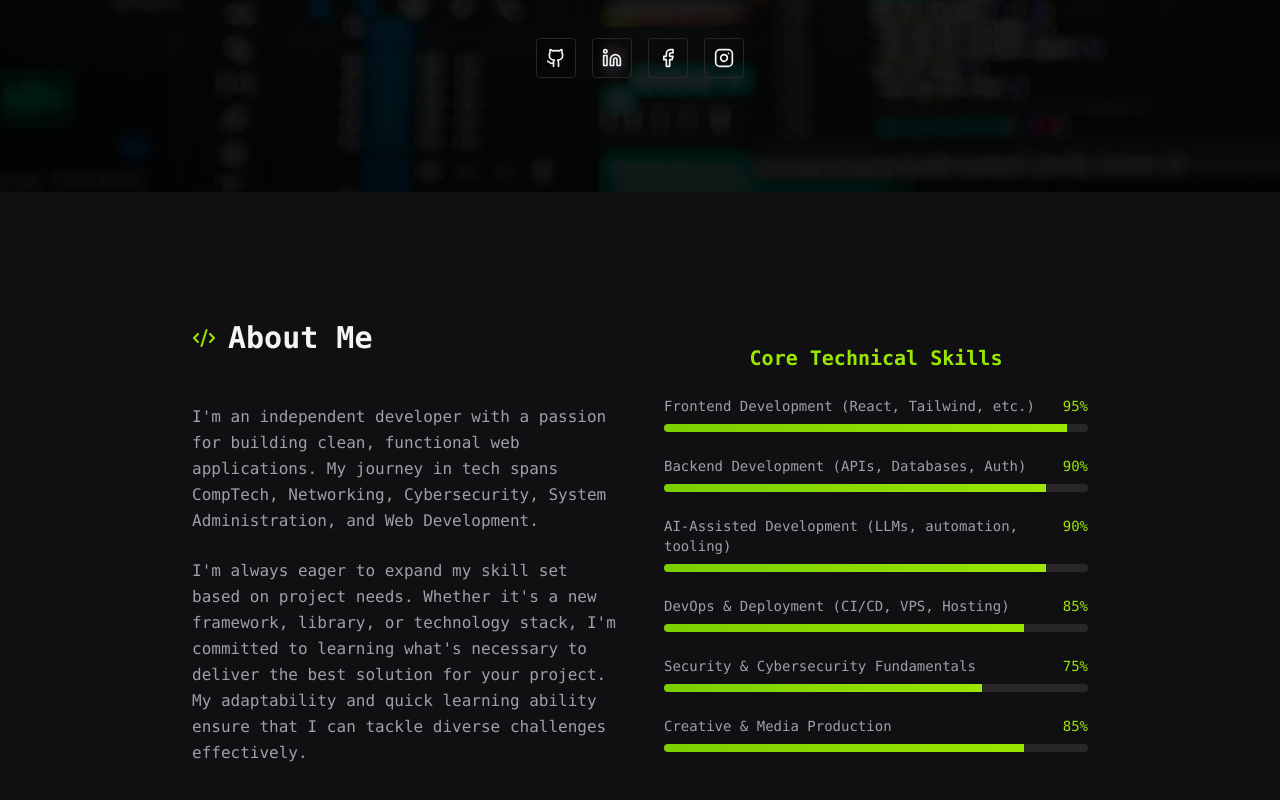
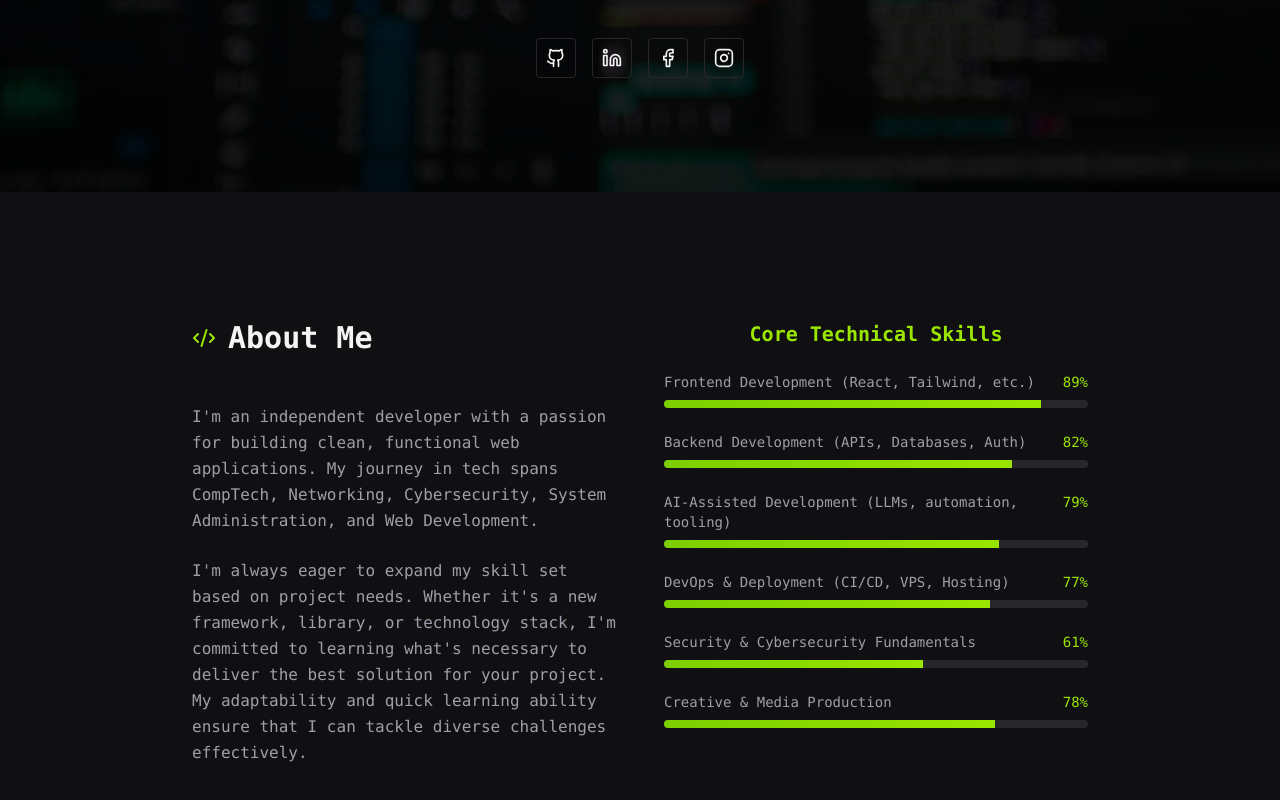
Before and after one commit to StenixDev/stenix.dev, a React (Vite) app: page / in a window 1280 px wide. Shown: the part 608-1408 px from the top of the page. Built offline with nearby package versions, Linux system fonts and the light colour scheme.

Commit message:
[sdev] - added motionjs

```diff
--- a/index.html
+++ b/index.html
@@ -4,7 +4,7 @@
     <meta charset="UTF-8" />
     <link rel="icon" type="image/svg+xml" href="/vite.svg" />
     <meta name="viewport" content="width=device-width, initial-scale=1.0" />
-    <title>stenix.dev</title>
+    <title>Your Personal Web Developer and Beyond</title>
   </head>
   <body>
     <div id="root"></div>
--- a/package.json
+++ b/package.json
@@ -13,6 +13,7 @@
     "@emailjs/browser": "^4.4.1",
     "@tailwindcss/vite": "^4.1.18",
     "lucide-react": "^0.563.0",
+    "motion": "^12.34.0",
     "react": "^19.2.0",
     "react-dom": "^19.2.0",
     "tailwindcss": "^4.1.18"
--- a/src/components/About.tsx
+++ b/src/components/About.tsx
@@ -1,5 +1,5 @@
 import { Code2 } from 'lucide-react';
-import { skills } from '../data/content';
+import Skills from './Skills';
 
 function About() {
   return (
@@ -28,26 +28,7 @@ function About() {
               ability ensure that I can tackle diverse challenges effectively.
             </p>
           </div>
-          <div>
-            <div className='flex justify-center mb-6'></div>
-            <h3 className='text-xl font-semibold mb-6 text-lime-400 text-center'>
-              Core Technical Skills
-            </h3>
-            {skills.map((skill, i) => (
-              <div key={i} className='mb-6'>
-                <div className='flex justify-between mb-2'>
-                  <span className='text-sm text-zinc-400'>{skill.name}</span>
-                  <span className='text-sm text-lime-400'>{skill.level}%</span>
-                </div>
-                <div className='h-2 bg-zinc-800 rounded-full overflow-hidden'>
-                  <div
-                    className='h-full bg-linear-to-r from-lime-500 to-lime-400 transition-all duration-1000'
-                    style={{ width: `${skill.level}%` }}
-                  ></div>
-                </div>
-              </div>
-            ))}
-          </div>
+          <Skills />
         </div>
       </div>
     </section>
--- a/src/components/Hero.tsx
+++ b/src/components/Hero.tsx
@@ -1,5 +1,6 @@
 import { Github, Linkedin, Facebook, Instagram, Plus } from 'lucide-react';
 import profile from '../assets/profile.png';
+import { motion } from 'motion/react'; // or "framer-motion"
 
 type HeroProps = {
   scrollToSection: (id: string) => void;
@@ -28,7 +29,12 @@ function Hero({ typeText, stephen, scrollToSection }: HeroProps) {
             {typeText}
           </div>
 
-          <p className='text-lg text-lime-400 mb-12 max-w-2xl '>
+          <motion.div
+            initial={{ opacity: 0 }}
+            animate={{ opacity: 1 }}
+            transition={{ duration: 1, ease: 'easeIn', delay: 3 }}
+          >
+            <p className='text-lg text-lime-400 mb-12 max-w-2xl  '>
               <img
                 src={profile}
                 alt='stenix'
@@ -36,7 +42,8 @@ function Hero({ typeText, stephen, scrollToSection }: HeroProps) {
                 className='float-left mr-4 mb-2 '
               />
               Independent developer crafting modern web experiences. Focused on
-            clean code, continuous learning, and building solutions that matter.
+              clean code, continuous learning, and building solutions that
+              matter.
             </p>
             <div className='flex flex-wrap gap-4 justify-center'>
               <a
@@ -53,7 +60,14 @@ function Hero({ typeText, stephen, scrollToSection }: HeroProps) {
                 Hire Me!
               </button>
             </div>
+          </motion.div>
         </div>
+
+        <motion.div
+          initial={{ opacity: 0 }}
+          animate={{ opacity: 1 }}
+          transition={{ duration: 1, ease: 'easeIn', delay: 3 }}
+        >
           <div className='flex gap-4 md:mt-12'>
             {[
               { icon: Github, url: 'https://github.com/StenixDev' },
@@ -76,6 +90,7 @@ function Hero({ typeText, stephen, scrollToSection }: HeroProps) {
               </a>
             ))}
           </div>
+        </motion.div>
       </div>
     </section>
   );
--- /dev/null
+++ b/src/components/Skills.tsx
@@ -0,0 +1,71 @@
+import { skills } from '../data/content';
+import { animate, inView } from 'motion';
+import { useEffect, useRef } from 'react';
+
+interface Skill {
+  name: string;
+  level: number;
+}
+
+interface SkillBarProps {
+  skill: Skill;
+}
+
+function Skills() {
+  return (
+    <div>
+      <h3 className='text-xl font-semibold mb-6 text-lime-400 text-center'>
+        Core Technical Skills
+      </h3>
+      {skills.map((skill: Skill) => (
+        <SkillBar key={skill.name} skill={skill} />
+      ))}
+    </div>
+  );
+}
+
+function SkillBar({ skill }: SkillBarProps) {
+  const barRef = useRef<HTMLDivElement>(null);
+  const numberRef = useRef<HTMLSpanElement>(null);
+
+  useEffect(() => {
+    if (!barRef.current || !numberRef.current) return;
+
+    const stop = inView(barRef.current, () => {
+      // Animate the progress bar width
+      animate(0, skill.level, {
+        duration: 2,
+        ease: 'easeOut',
+        onUpdate: (latest) => {
+          if (barRef.current) {
+            barRef.current.style.width = `${latest}%`;
+          }
+          if (numberRef.current) {
+            numberRef.current.textContent = `${Math.round(latest)}%`;
+          }
+        },
+      });
+    });
+
+    return stop;
+  }, [skill.level]);
+
+  return (
+    <div className='mb-6'>
+      <div className='flex justify-between mb-2'>
+        <span className='text-sm text-zinc-400'>{skill.name}</span>
+        <span ref={numberRef} className='text-sm text-lime-400'>
+          0%
+        </span>
+      </div>
+      <div className='h-2 bg-zinc-800 rounded-full overflow-hidden'>
+        <div
+          ref={barRef}
+          className='h-full w-0 bg-linear-to-r from-lime-500 to-lime-400'
+        />
+      </div>
+    </div>
+  );
+}
+
+export default Skills;
--- a/src/data/content.ts
+++ b/src/data/content.ts
@@ -28,11 +28,11 @@ export const projects = [
 export const skills = [
   {
     name: 'Frontend Development (React, Tailwind, etc.)',
-    level: 95,
+    level: 89,
   },
-  { name: 'Backend Development (APIs, Databases, Auth)', level: 90 },
-  { name: 'AI-Assisted Development (LLMs, automation, tooling)', level: 90 },
-  { name: 'DevOps & Deployment (CI/CD, VPS, Hosting)', level: 85 },
-  { name: 'Security & Cybersecurity Fundamentals', level: 75 },
-  { name: 'Creative & Media Production', level: 85 },
+  { name: 'Backend Development (APIs, Databases, Auth)', level: 82 },
+  { name: 'AI-Assisted Development (LLMs, automation, tooling)', level: 79 },
+  { name: 'DevOps & Deployment (CI/CD, VPS, Hosting)', level: 77 },
+  { name: 'Security & Cybersecurity Fundamentals', level: 61 },
+  { name: 'Creative & Media Production', level: 78 },
 ];
```
Also changed, not shown: 1 other file (tests, documents, lock files or other folders). Lines whose indentation alone changed are shown as unchanged.
